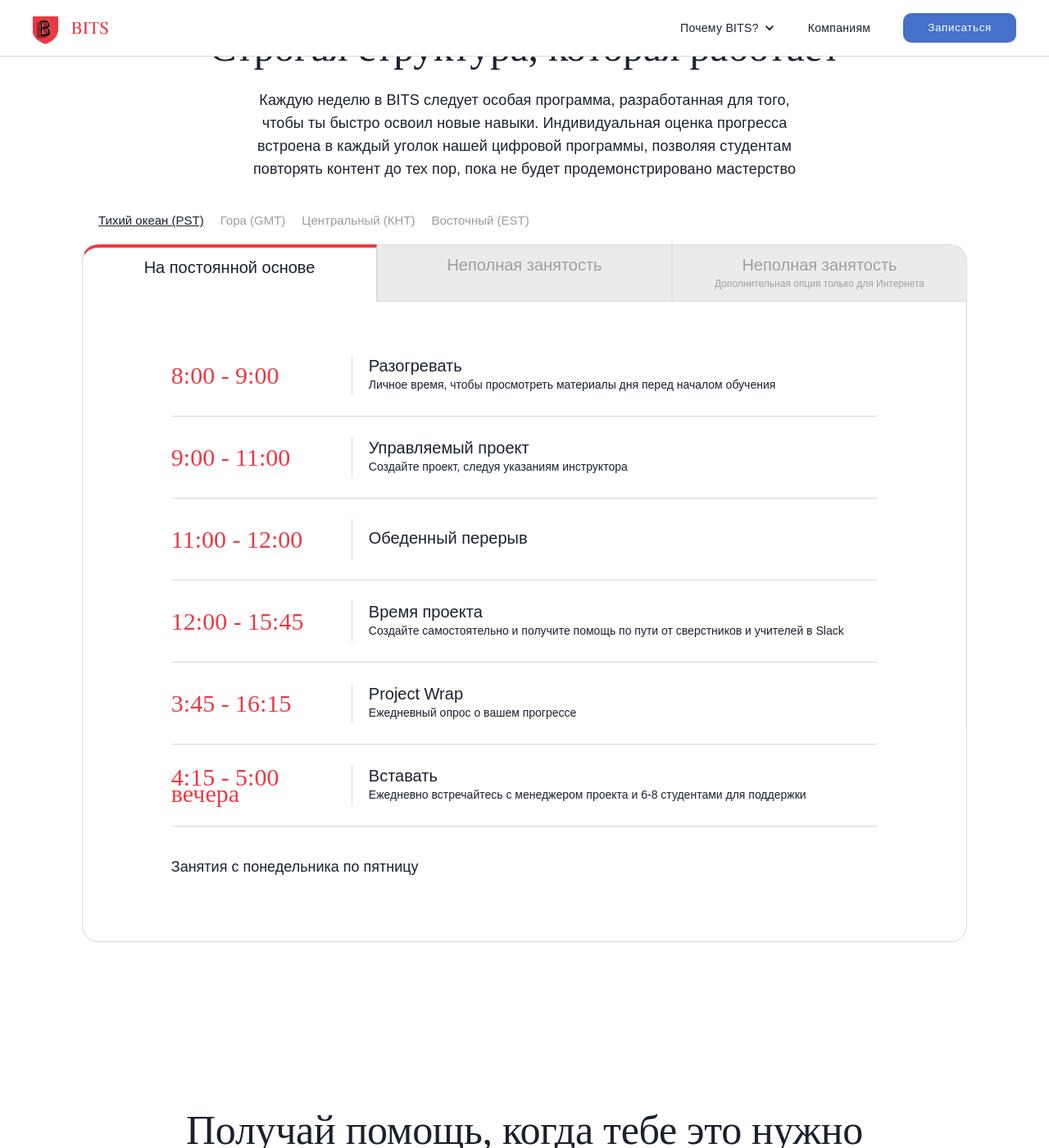
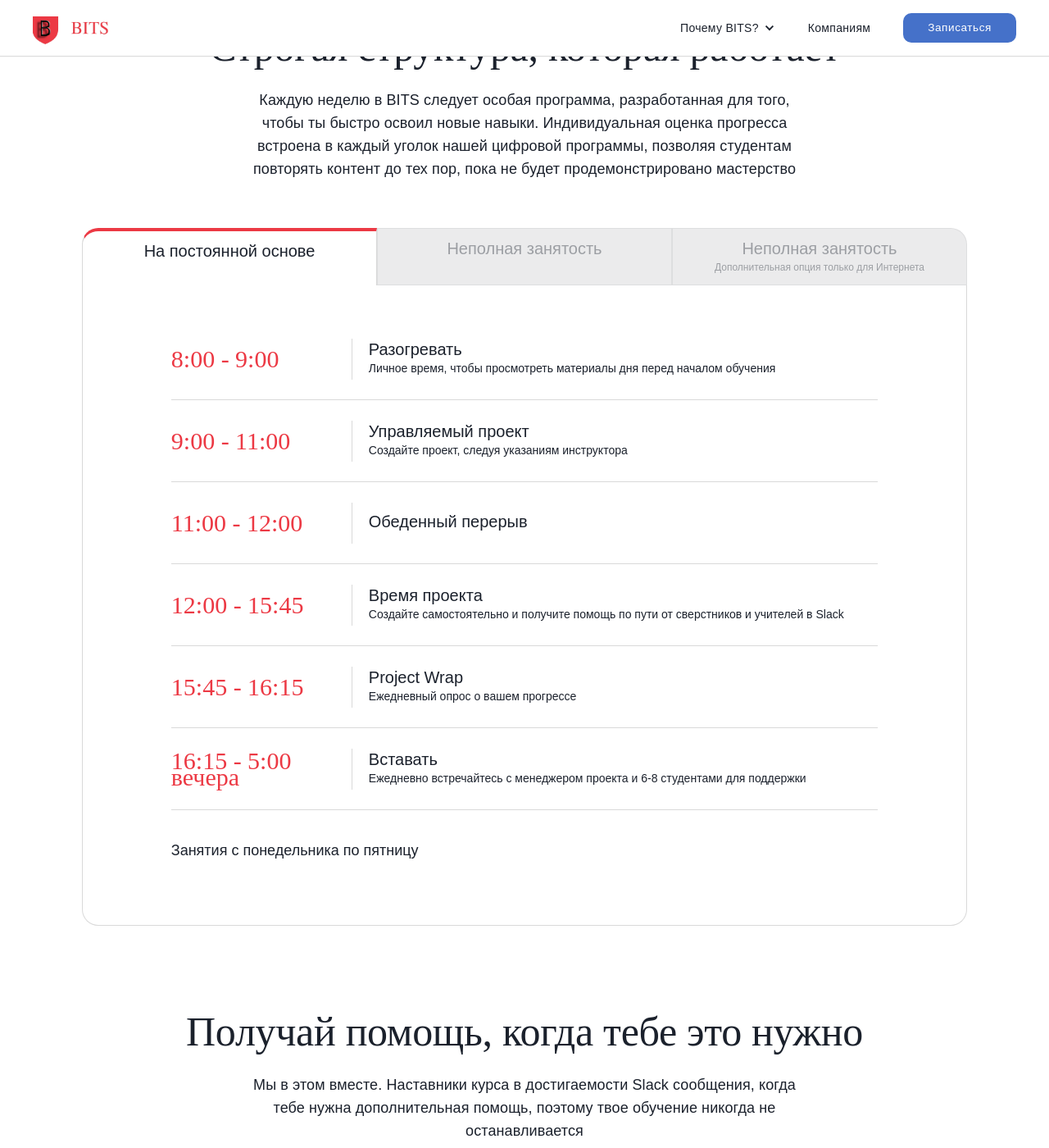
Before and after one commit to kslabsolutions/kslabsolutions.github.io, a Jekyll site: the page built from curriculum.html, in a window 1280 px wide and 1400 px high, scrolled down 1650 px. Shown: the whole window at 82% size. Built offline with Jekyll 4.4.1, drawn with Linux system fonts in a browser that asks for light colours; some web fonts are replaced.

Commit message:
mleft first only

```diff
--- a/_includes/timetable.html
+++ b/_includes/timetable.html
@@ -1,16 +1,7 @@
 <div data-duration-in="300" data-duration-out="100" class="course-tabs w-tabs">
   <div class="tab-menu left w-tab-menu" role="tablist">
     <a data-w-tab="Tab 1" class="tab-link w-inline-block w-tab-link w--current" id="w-tabs-0-data-w-tab-0" href="#w-tabs-0-data-w-pane-0" role="tab" aria-controls="w-tabs-0-data-w-pane-0" aria-selected="true">
-      <div><font style="vertical-align: inherit;"><font style="vertical-align: inherit;" class="">Тихий океан (PST)</font></font></div>
-    </a>
-    <a data-w-tab="Tab 2" class="tab-link w-inline-block w-tab-link" id="w-tabs-0-data-w-tab-1" href="#w-tabs-0-data-w-pane-1" role="tab" aria-controls="w-tabs-0-data-w-pane-1" aria-selected="false" tabindex="-1">
-      <div><font style="vertical-align: inherit;"><font style="vertical-align: inherit;">Гора (GMT)</font></font></div>
-    </a>
-    <a data-w-tab="Tab 3" class="tab-link w-inline-block w-tab-link" id="w-tabs-0-data-w-tab-2" href="#w-tabs-0-data-w-pane-2" role="tab" aria-controls="w-tabs-0-data-w-pane-2" aria-selected="false" tabindex="-1">
-      <div><font style="vertical-align: inherit;"><font style="vertical-align: inherit;" class="">Центральный (КНТ)</font></font></div>
-    </a>
-    <a data-w-tab="Tab 4" class="tab-link w-inline-block w-tab-link" id="w-tabs-0-data-w-tab-3" href="#w-tabs-0-data-w-pane-3" role="tab" aria-controls="w-tabs-0-data-w-pane-3" aria-selected="false" tabindex="-1">
-      <div><font style="vertical-align: inherit;"><font style="vertical-align: inherit;">Восточный (EST)</font></font></div>
+      <div><font style="vertical-align: inherit; display: none;"><font style="vertical-align: inherit;" class="">Тихий океан (PST)</font></font></div>
     </a>
   </div>
   <div class="w-tab-content">
@@ -68,7 +59,7 @@
               </div>
               <div class="time-box">
                 <div class="hour">
-                  <div class="time"><font style="vertical-align: inherit;"><font style="vertical-align: inherit;">3:45 - 16:15</font></font></div>
+                  <div class="time"><font style="vertical-align: inherit;"><font style="vertical-align: inherit;">15:45 - 16:15</font></font></div>
                 </div>
                 <div class="time-description">
                   <div class="time-titile"><font style="vertical-align: inherit;"><font style="vertical-align: inherit;">Project Wrap</font></font></div>
@@ -77,7 +68,7 @@
               </div>
               <div class="time-box">
                 <div class="hour">
-                  <div class="time"><font style="vertical-align: inherit;"><font style="vertical-align: inherit;">4:15 - 5:00 вечера</font></font></div>
+                  <div class="time"><font style="vertical-align: inherit;"><font style="vertical-align: inherit;">16:15 - 5:00 вечера</font></font></div>
                 </div>
                 <div class="time-description">
                   <div class="time-titile"><font style="vertical-align: inherit;"><font style="vertical-align: inherit;">Вставать</font></font></div>
@@ -93,7 +84,7 @@
             <div class="tab-content-holder">
               <div class="time-box">
                 <div class="hour">
-                  <div class="time"><font style="vertical-align: inherit;"><font style="vertical-align: inherit;">6:00 - 18:30</font></font></div>
+                  <div class="time"><font style="vertical-align: inherit;"><font style="vertical-align: inherit;">18:00 - 18:30</font></font></div>
                 </div>
                 <div class="time-description">
                   <div class="time-titile"><font style="vertical-align: inherit;"><font style="vertical-align: inherit;">Разогревать</font></font></div>
@@ -102,7 +93,7 @@
               </div>
               <div class="time-box">
                 <div class="hour">
-                  <div class="time"><font style="vertical-align: inherit;"><font style="vertical-align: inherit;">6:30 - 20:30</font></font></div>
+                  <div class="time"><font style="vertical-align: inherit;"><font style="vertical-align: inherit;">18:30 - 20:30</font></font></div>
                 </div>
                 <div class="time-description">
                   <div class="time-titile"><font style="vertical-align: inherit;"><font style="vertical-align: inherit;">Управляемый проект</font></font></div>
@@ -111,7 +102,7 @@
               </div>
               <div class="time-box">
                 <div class="hour">
-                  <div class="time"><font style="vertical-align: inherit;"><font style="vertical-align: inherit;">8:30 - 21:00</font></font></div>
+                  <div class="time"><font style="vertical-align: inherit;"><font style="vertical-align: inherit;">20:30 - 21:00</font></font></div>
                 </div>
                 <div class="time-description">
                   <div class="time-titile"><font style="vertical-align: inherit;"><font style="vertical-align: inherit;">Время проекта</font></font></div>
@@ -127,7 +118,7 @@
             <div class="tab-content-holder">
               <div class="time-box">
                 <div class="hour">
-                  <div class="time"><font style="vertical-align: inherit;"><font style="vertical-align: inherit;">4:00 - 16:30</font></font></div>
+                  <div class="time"><font style="vertical-align: inherit;"><font style="vertical-align: inherit;">16:00 - 16:30</font></font></div>
                 </div>
                 <div class="time-description">
                   <div class="time-titile"><font style="vertical-align: inherit;"><font style="vertical-align: inherit;">Разогревать</font></font></div>
@@ -136,7 +127,7 @@
               </div>
               <div class="time-box">
                 <div class="hour">
-                  <div class="time"><font style="vertical-align: inherit;"><font style="vertical-align: inherit;">4:30 - 18:30</font></font></div>
+                  <div class="time"><font style="vertical-align: inherit;"><font style="vertical-align: inherit;">16:30 - 18:30</font></font></div>
                 </div>
                 <div class="time-description">
                   <div class="time-titile"><font style="vertical-align: inherit;"><font style="vertical-align: inherit;">Управляемый проект</font></font></div>
@@ -145,7 +136,7 @@
               </div>
               <div class="time-box">
                 <div class="hour">
-                  <div class="time"><font style="vertical-align: inherit;"><font style="vertical-align: inherit;">6:30 - 19:00</font></font></div>
+                  <div class="time"><font style="vertical-align: inherit;"><font style="vertical-align: inherit;">18:30 - 19:00</font></font></div>
                 </div>
                 <div class="time-description">
                   <div class="time-titile"><font style="vertical-align: inherit;"><font style="vertical-align: inherit;">Время проекта</font></font></div>
@@ -160,7 +151,7 @@
         </div>
       </div>
     </div>
-    <div data-w-tab="Tab 2" class="w-tab-pane" id="w-tabs-0-data-w-pane-1" role="tabpanel" aria-labelledby="w-tabs-0-data-w-tab-1" style="">
+  <!--   <div data-w-tab="Tab 2" class="w-tab-pane" id="w-tabs-0-data-w-pane-1" role="tabpanel" aria-labelledby="w-tabs-0-data-w-tab-1" style="">
       <div data-duration-in="300" data-duration-out="100" class="tabs-2 w-tabs">
         <div class="tab-menu w-tab-menu" role="tablist">
           <a data-w-tab="Tab 1" class="big-tab-link left-tab w-inline-block w-tab-link" id="w-tabs-2-data-w-tab-0" href="#w-tabs-2-data-w-pane-0" role="tab" aria-controls="w-tabs-2-data-w-pane-0" aria-selected="false" tabindex="-1">
@@ -598,5 +589,5 @@
         </div>
       </div>
     </div>
-  </div>
+  </div> -->
 </div>
```
